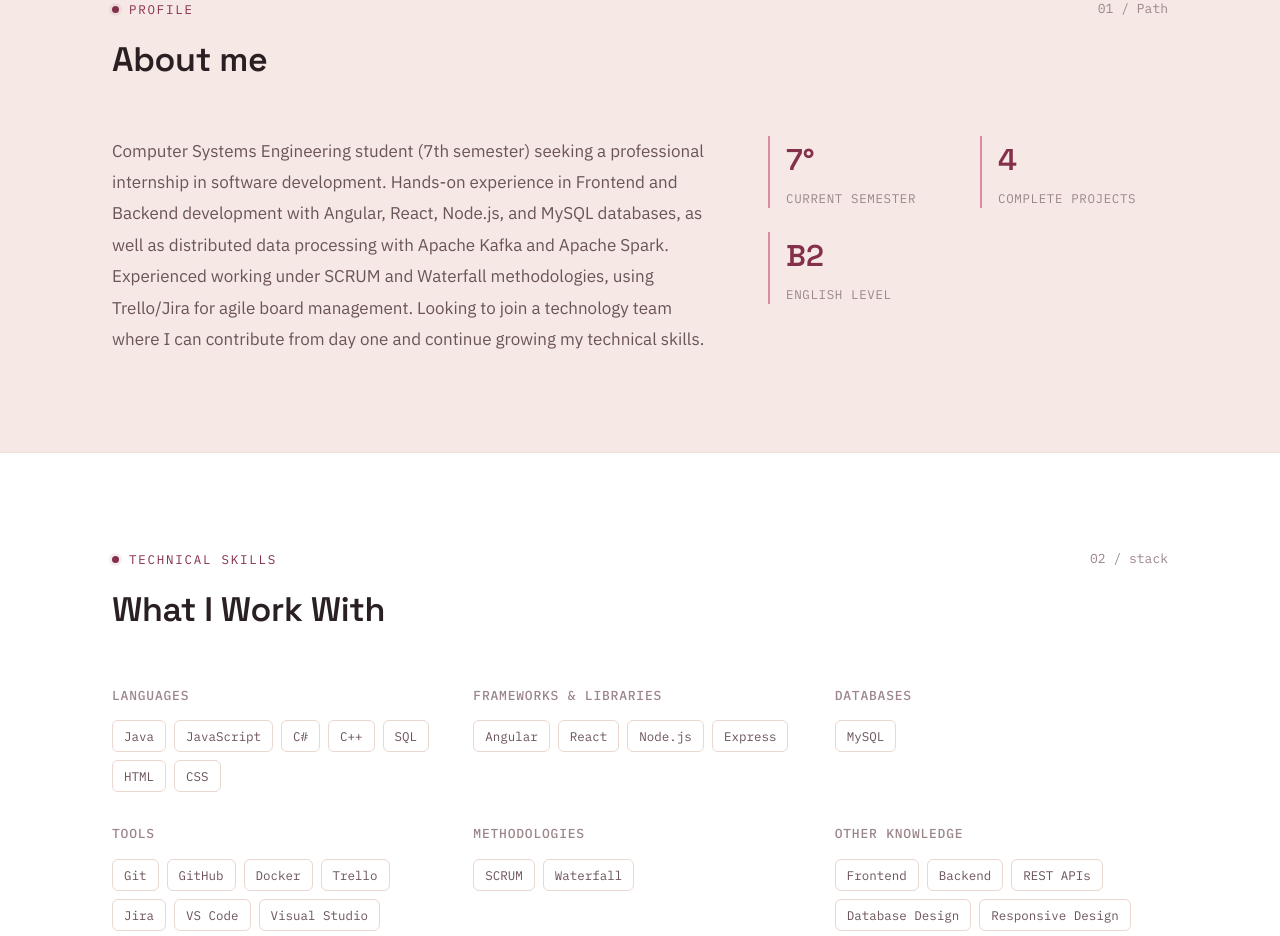
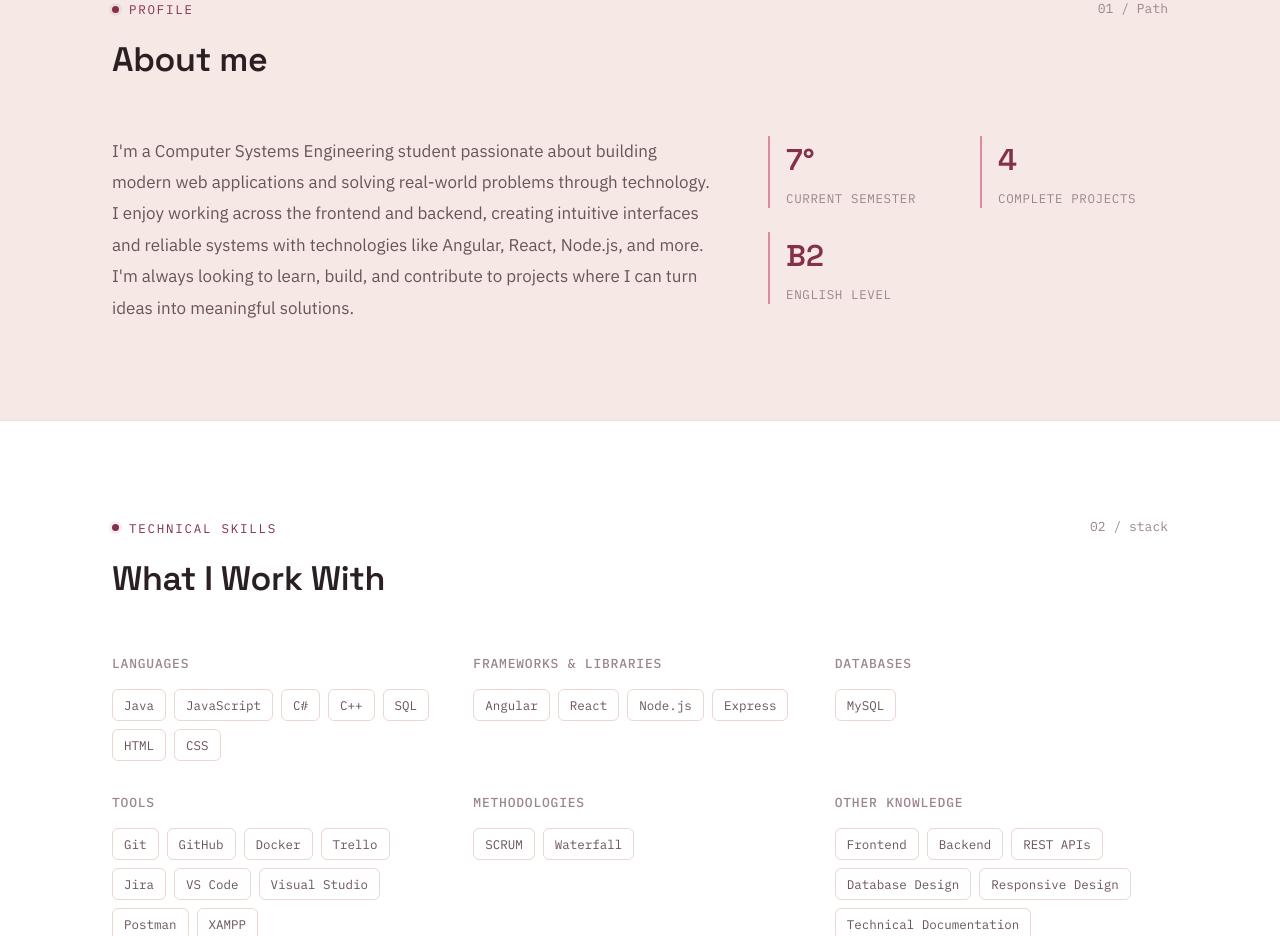
Before and after one commit to vabersal05/CV-Valeria-Bernal-Salcedo, an Angular app: page / in a window 1280 px wide. Shown: the part 1020-1956 px from the top of the page. Built offline with nearby package versions, Linux system fonts and the light colour scheme.

Commit message:
Mi descripcion

```diff
--- a/src/app/components/about/about.component.html
+++ b/src/app/components/about/about.component.html
@@ -10,12 +10,10 @@
 
     <div class="about__grid">
       <p class="about__text">
-        Computer Systems Engineering student (7th semester) seeking a professional internship in software
-        development. Hands-on experience in Frontend and Backend development with Angular, React, Node.js, and MySQL
-        databases, as well as distributed data processing with Apache Kafka and Apache Spark. Experienced
-        working under SCRUM and Waterfall methodologies, using Trello/Jira for agile board management.
-        Looking to join a technology team where I can contribute from day one and continue growing my technical
-        skills.
+        I'm a Computer Systems Engineering student passionate about building modern web applications
+        and solving real-world problems through technology. I enjoy working across the frontend and backend,
+        creating intuitive interfaces and reliable systems with technologies like Angular, React, Node.js, and more.
+        I'm always looking to learn, build, and contribute to projects where I can turn ideas into meaningful solutions.
       </p>
 
       <dl class="about__stats">
```
